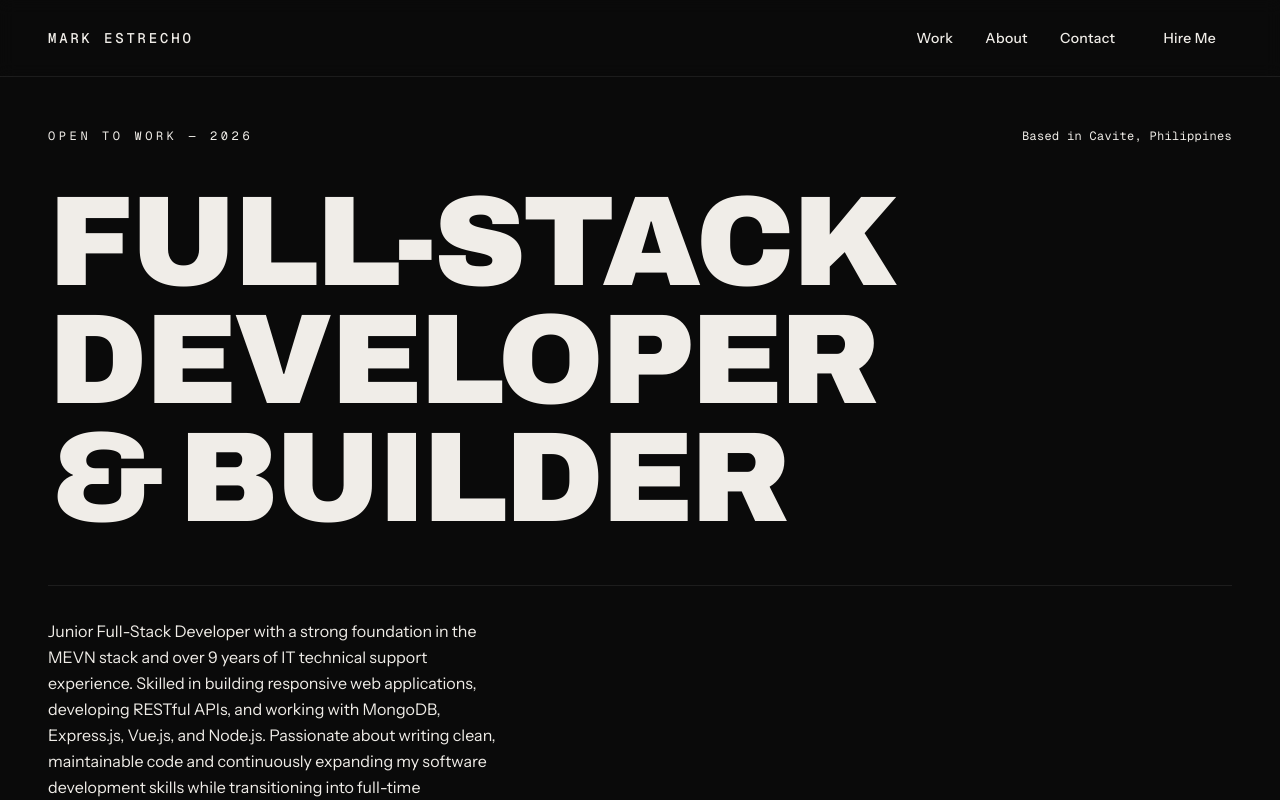
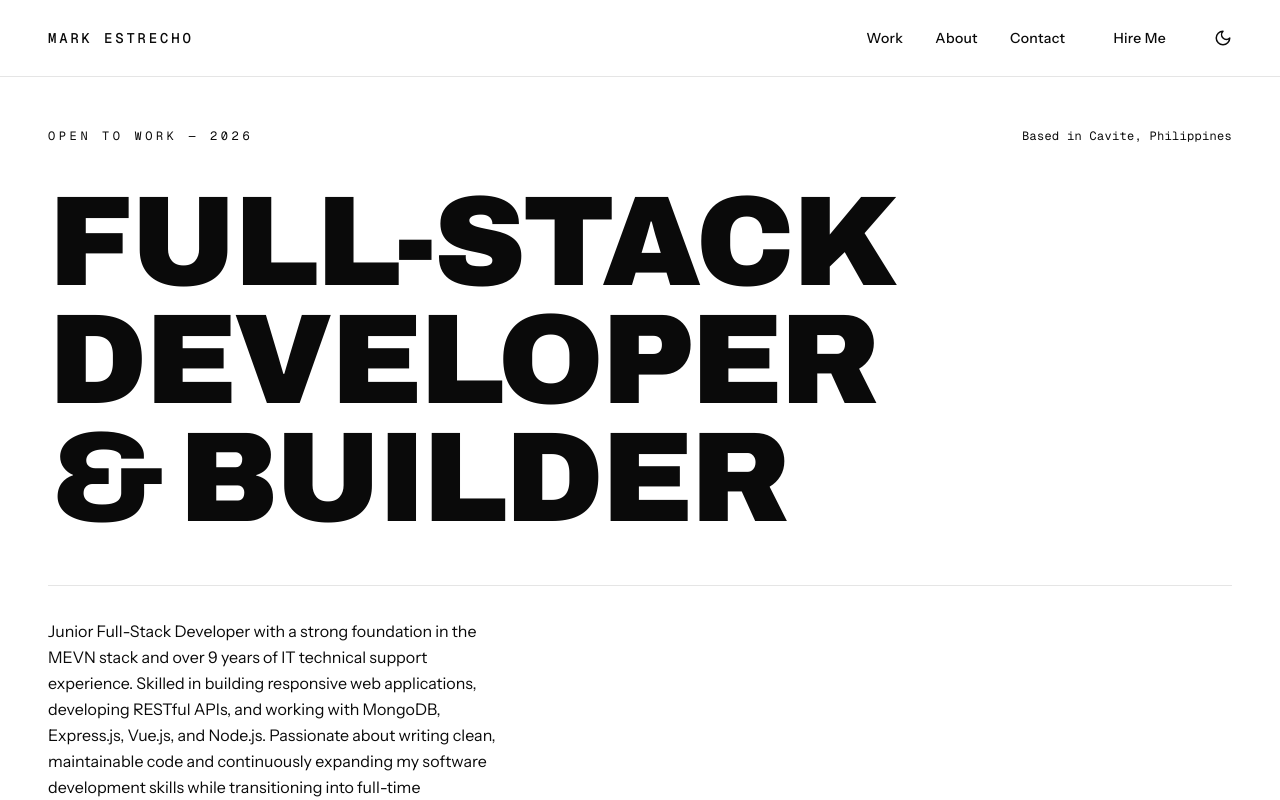
Before and after one commit to Mark328407/my-portfolio, a React (Vite) app: page / in a window 1280 px wide. Shown: the top 800 px of the page. Built offline with nearby package versions, Linux system fonts and the light colour scheme.

Commit message:
My Portfolio

```diff
--- a/src/app/App.tsx
+++ b/src/app/App.tsx
@@ -1,5 +1,5 @@
 import { useState, useEffect, useRef, type ElementType } from "react";
-import { ArrowUpRight, Menu, X } from "lucide-react";
+import { ArrowUpRight, Menu, X, Sun, Moon } from "lucide-react";
 
 import headshot from "../assets/headshot.jpg";
 import ecommerceApi from "../assets/projects/1_project.svg";
@@ -111,6 +111,21 @@
 type FormStatus = "idle" | "sending" | "success" | "error";
 
 export default function App() {
+  const [theme, setTheme] = useState<"light" | "dark">(() => {
+    if (typeof window === "undefined") return "dark";
+    const saved = window.localStorage.getItem("theme");
+    if (saved === "light" || saved === "dark") return saved;
+    return window.matchMedia("(prefers-color-scheme: dark)").matches ? "dark" : "light";
+  });
+
+  useEffect(() => {
+    const root = document.documentElement;
+    root.classList.toggle("dark", theme === "dark");
+    window.localStorage.setItem("theme", theme);
+  }, [theme]);
+
+  const toggleTheme = () => setTheme((prev) => (prev === "dark" ? "light" : "dark"));
+
   const [menuOpen, setMenuOpen] = useState(false);
   const [activeProject, setActiveProject] = useState<number | null>(null);
   const [statsVisible, setStatsVisible] = useState(false);
@@ -206,14 +221,30 @@
           >
             Hire Me
           </button>
+          <button
+            onClick={toggleTheme}
+            className="text-foreground hover:text-primary transition-colors duration-200"
+            aria-label="Toggle dark mode"
+          >
+            {theme === "dark" ? <Sun size={18} /> : <Moon size={18} />}
+          </button>
         </div>
+        <div className="flex md:hidden items-center gap-4">
           <button
-          className="md:hidden text-foreground"
+            onClick={toggleTheme}
+            className="text-foreground hover:text-primary transition-colors duration-200"
+            aria-label="Toggle dark mode"
+          >
+            {theme === "dark" ? <Sun size={18} /> : <Moon size={18} />}
+          </button>
+          <button
+            className="text-foreground"
             onClick={() => setMenuOpen(!menuOpen)}
             aria-label="Toggle menu"
           >
             {menuOpen ? <X size={20} /> : <Menu size={20} />}
           </button>
+        </div>
       </nav>
 
       {/* MOBILE MENU */}
```
Lines whose indentation alone changed are shown as unchanged.
